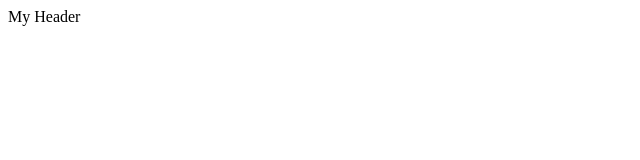
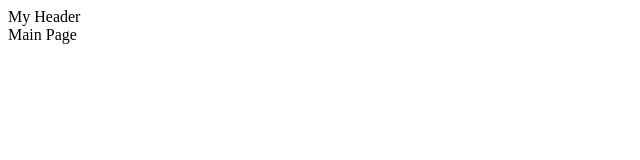
Before and after one commit to iveivs/git-test2, a plain HTML site: page index.html in a window 1280 px wide. Shown: the full height of the page, 0-640 px from the left. Drawn offline with Linux system fonts and the light colour scheme.

Commit message:
develop main page

```diff
--- a/index.html
+++ b/index.html
@@ -8,6 +8,12 @@
 </head>
 <body>
     <header>My Header</header>
+
+    <main>
+        <span>
+            Main Page
+        </span>
+    </main>
     <script src="index.js"></script>
 </body>
 </html>
```
Also changed, not shown: 1 other file.
